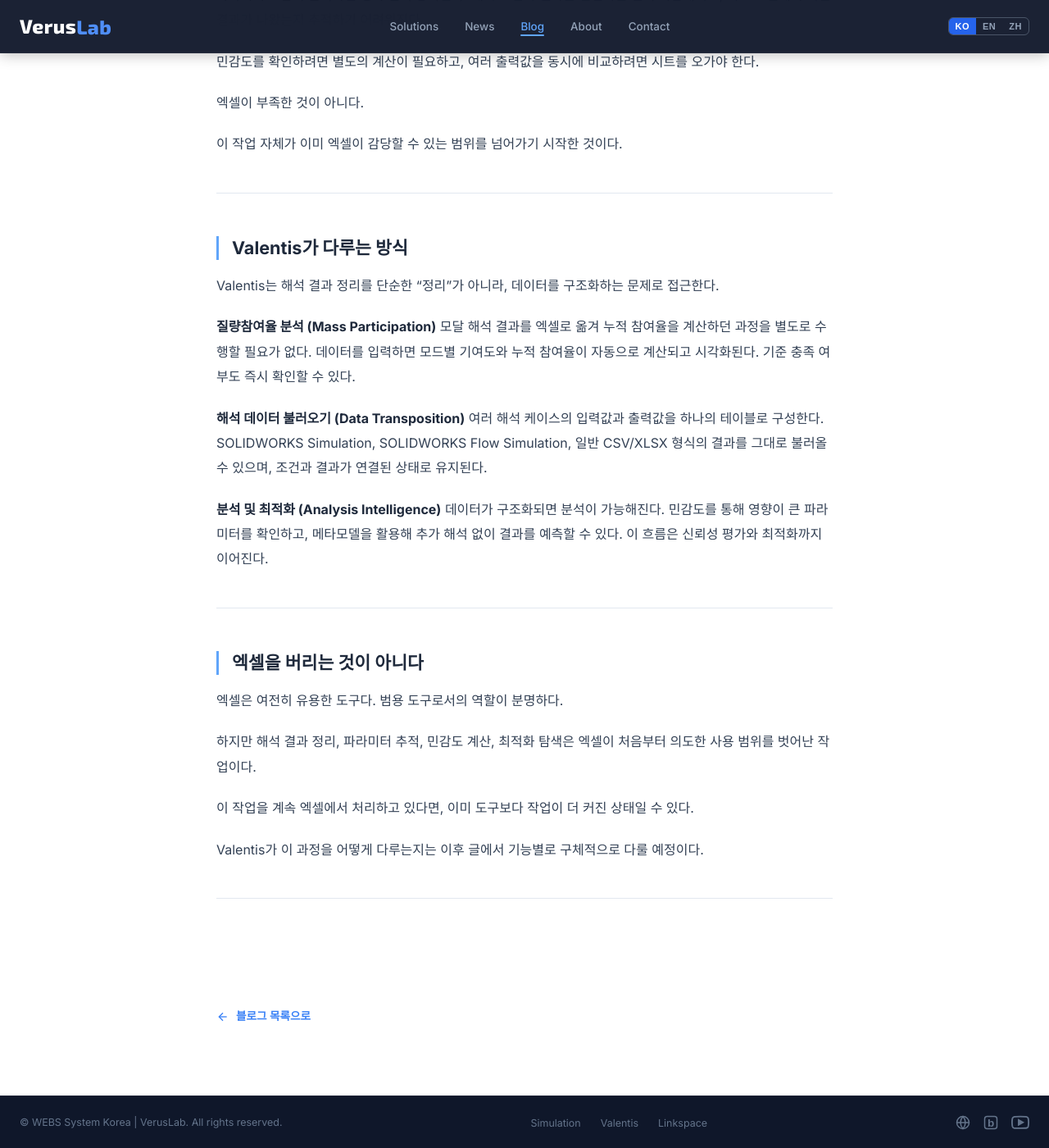
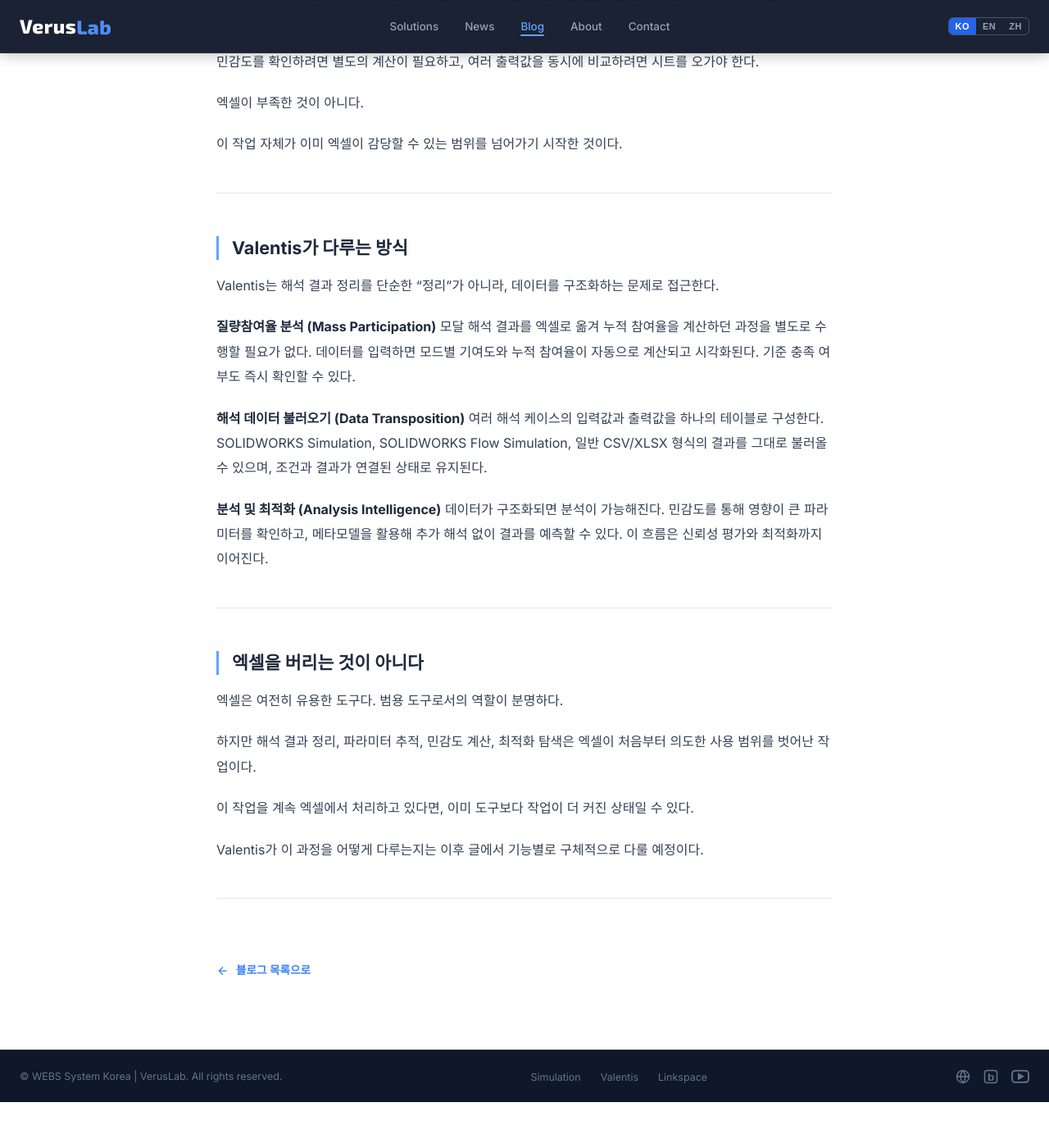
Before and after one commit to VerusLab-KR/Homepage, a Jekyll site: the page built from _posts/2026-04-12-excel-result-management.md, in a window 1280 px wide and 1400 px high, scrolled down 1416 px. Shown: the whole window at 82% size. Built offline with Jekyll 4.4.1, drawn with Linux system fonts in a browser that asks for light colours; after the commit the page ends 2760 px from its top, so only the background shows below that.

Commit message:
Reduce post-body bottom padding: 80px → 24px
Co-Authored-By: Claude Sonnet 4.6 <noreply@anthropic.com>

```diff
--- a/_layouts/post.html
+++ b/_layouts/post.html
@@ -94,7 +94,7 @@ img{max-width:100%;display:block}
 .post-meta{font-size:.82rem;color:var(--slate-5)}
 
 /* Post body */
-.post-body{max-width:800px;margin:0 auto;padding:40px 24px 80px}
+.post-body{max-width:800px;margin:0 auto;padding:40px 24px 24px}
 .post-body h2{font-size:1.35rem;font-weight:700;margin:52px 0 16px;color:var(--slate-8);border-left:3px solid var(--blue-400);padding-left:16px;line-height:1.35;word-break:keep-all;letter-spacing:0}
 .post-body h3{font-size:1.05rem;font-weight:700;margin:32px 0 10px;color:var(--slate-7);letter-spacing:0}
 .post-body p{margin-bottom:20px;line-height:1.9;color:var(--slate-7)}
```
